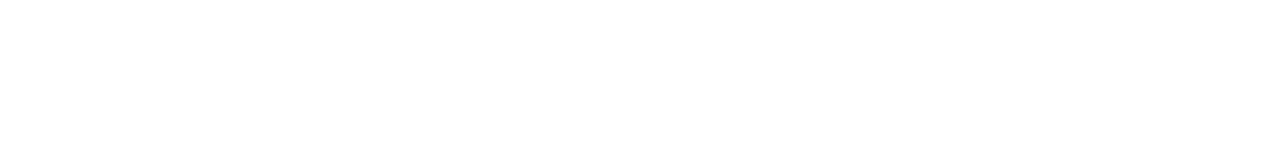
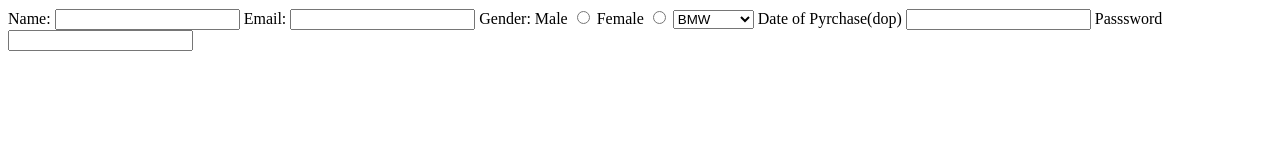
Before and after one commit to acciojob/car-insurance-form-NUSRATFATEHALI, a website: page main.html in a window 1280 px wide. Drawn offline with Linux system fonts and the light colour scheme.

Commit message:
created a submission

```diff
--- a/main.html
+++ b/main.html
@@ -8,6 +8,26 @@
 
 <body>
 	<!-- the entire body must be written by student -->
+	<form method="post">
+		<label for="name">Name:</label>
+		<input type="text" id="name" required>
+		<label for="email">Email:</label>
+		<input type="email" id="email" required>
+		<lebel>Gender:</lebel>
+		<label for="gender_m">Male</label>
+		<input type="radio" id="gender" required>
+		<label for="gender_f">Female</label>
+		<input type="radio" id="gender" required>
+		<select name="cars" id="cars">
+			<option value="BMW">BMW</option>
+			<option value="Audi">Audi</option>
+			<option value="Mercedes">Mercedes</option>
+		</select>
+		<label for="dop">Date of Pyrchase(dop)</label>
+		<input type="number" id="carage" required>
+		<label for="password">Passsword</label>
+		<input type="password" id="password" required>
+	</form>
     <script type="text/javascript" src="./script.js">
 </script>
 
```
